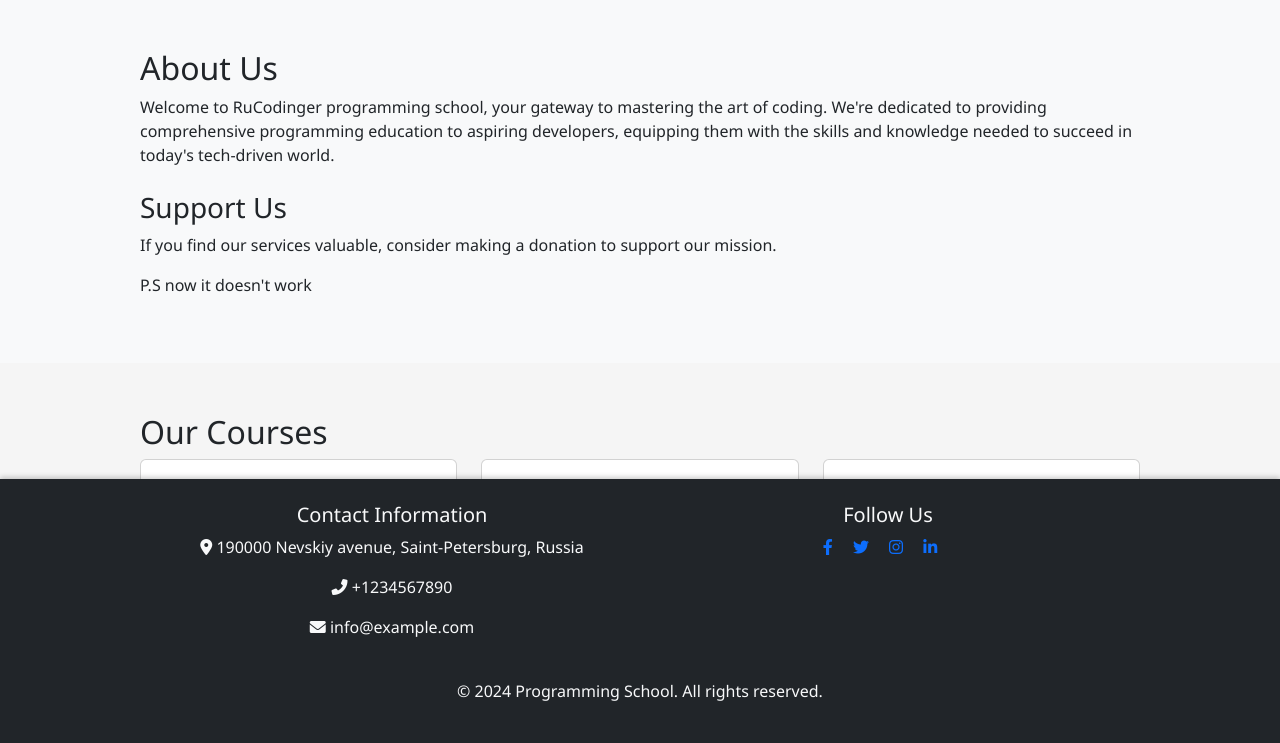
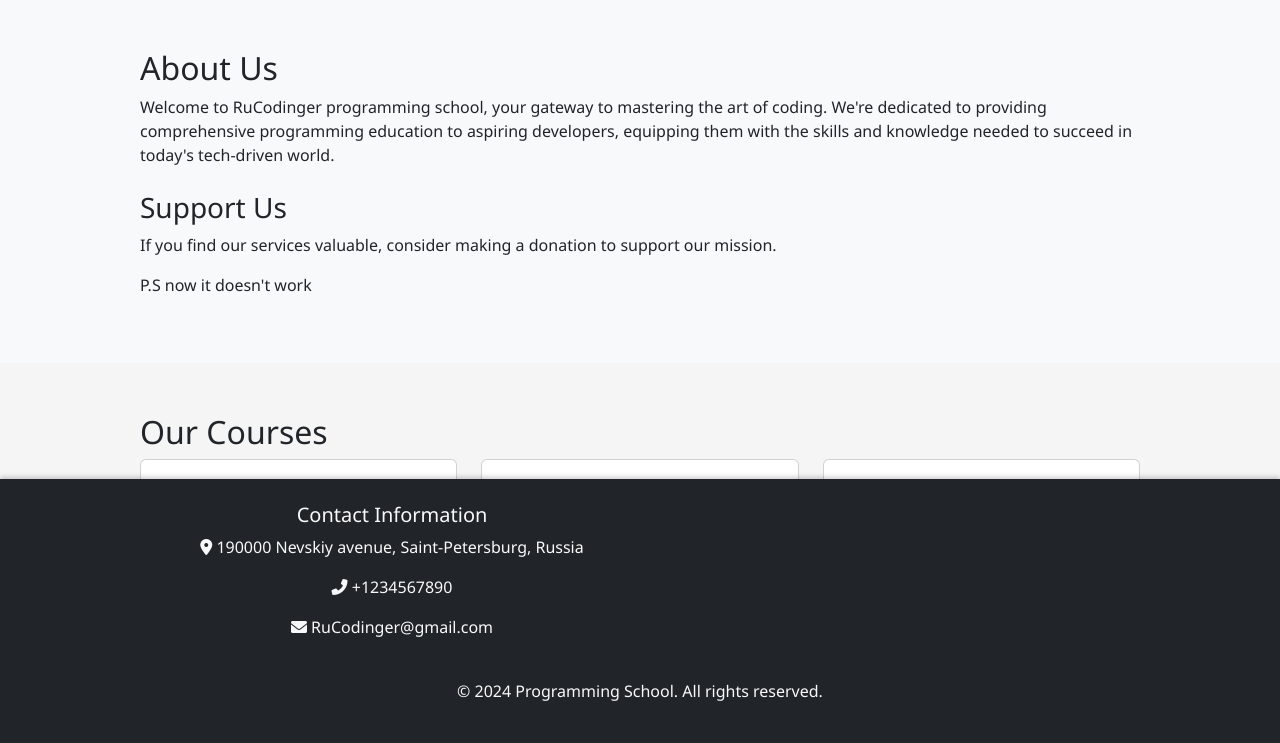
Before and after one commit to rucodinger/mysite, a Django app: page / in a window 1280 px wide. Shown: the part 57-800 px from the top of the page. Run offline with Django 5.2, Linux system fonts and the light colour scheme.

Commit message:
Update index.html

```diff
--- a/mysite/templates/index.html
+++ b/mysite/templates/index.html
@@ -102,9 +102,9 @@
                     <h5>Contact Information</h5>
                     <p><i class="fas fa-map-marker-alt"></i> 190000 Nevskiy avenue, Saint-Petersburg, Russia</p>
                     <p><i class="fas fa-phone-alt"></i> +1234567890</p>
-                    <p><i class="fas fa-envelope"></i> info@example.com</p>
+                    <p><i class="fas fa-envelope"></i> RuCodinger@gmail.com</p>
                 </div>
-                <div class="col-md-6">
+                <!-- <div class="col-md-6">
                     <h5>Follow Us</h5>
                     <div class="social-links">
                         <a href="#" class="me-3"><i class="fab fa-facebook-f"></i></a>
@@ -112,7 +112,7 @@
                         <a href="#" class="me-3"><i class="fab fa-instagram"></i></a>
                         <a href="#" class="me-3"><i class="fab fa-linkedin-in"></i></a>
                     </div>
-                </div>
+                </div> -->
             </div>
             <div class="row mt-4">
                 <div class="col-md-12">
```
